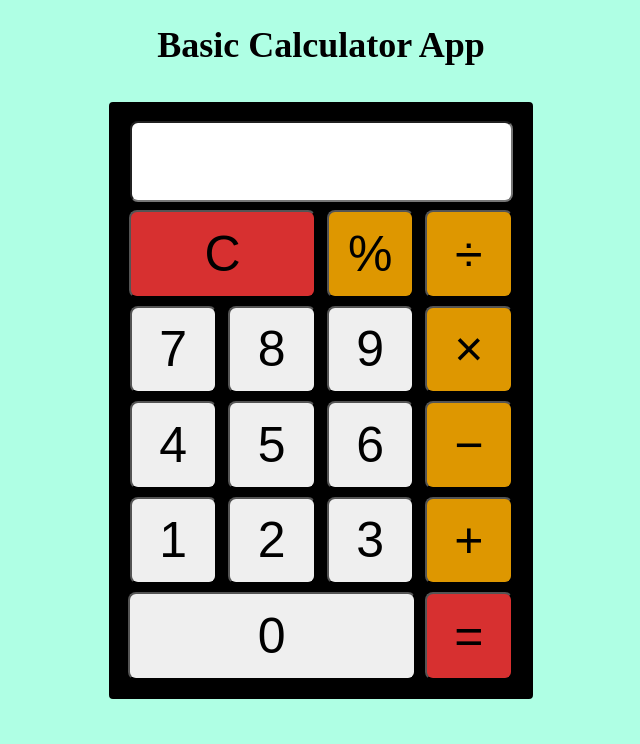
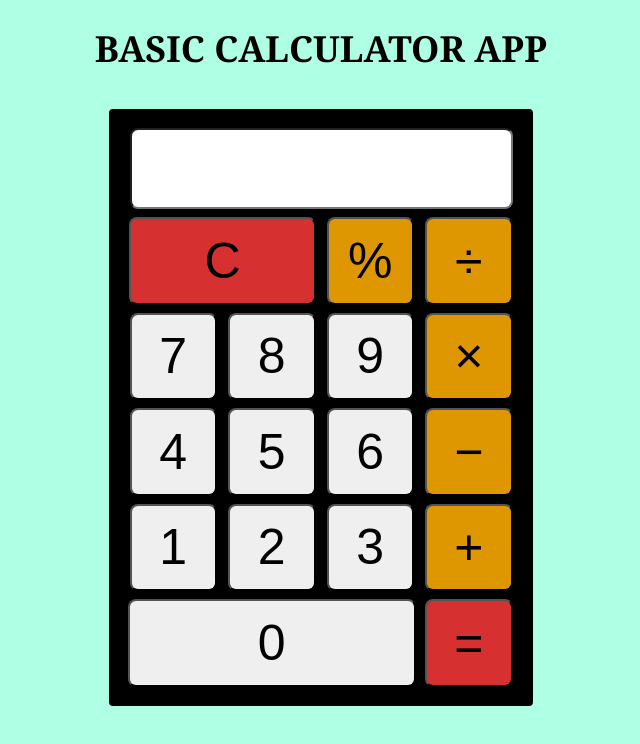
Before and after one commit to dmitriyandrosov1308/calculator, a plain HTML site: page index.html in a window 1280 px wide. Shown: the whole page, without its empty margins (319-959 px from the left). Drawn offline with Linux system fonts and the light colour scheme.

Commit message:
Change the font of the header

```diff
--- a/index.html
+++ b/index.html
@@ -7,7 +7,7 @@
     <link rel="stylesheet" href="./styles.css">
 </head>
 <body>
-    <h1>Basic Calculator App</h1>
+    <h1>BASIC CALCULATOR APP</h1>
     <div class="grid-container">
             <input class="grid-item" type="text" id="input-text">
             <button class="grid-item" id="c-button">C</button>
--- a/styles.css
+++ b/styles.css
@@ -54,6 +54,7 @@ body {
 }
 
 h1 {
+    font-family: Georgia, 'Times New Roman', Times, serif;
     font-size: 36px;
     text-align: center;
     margin-bottom: 1em;
```
